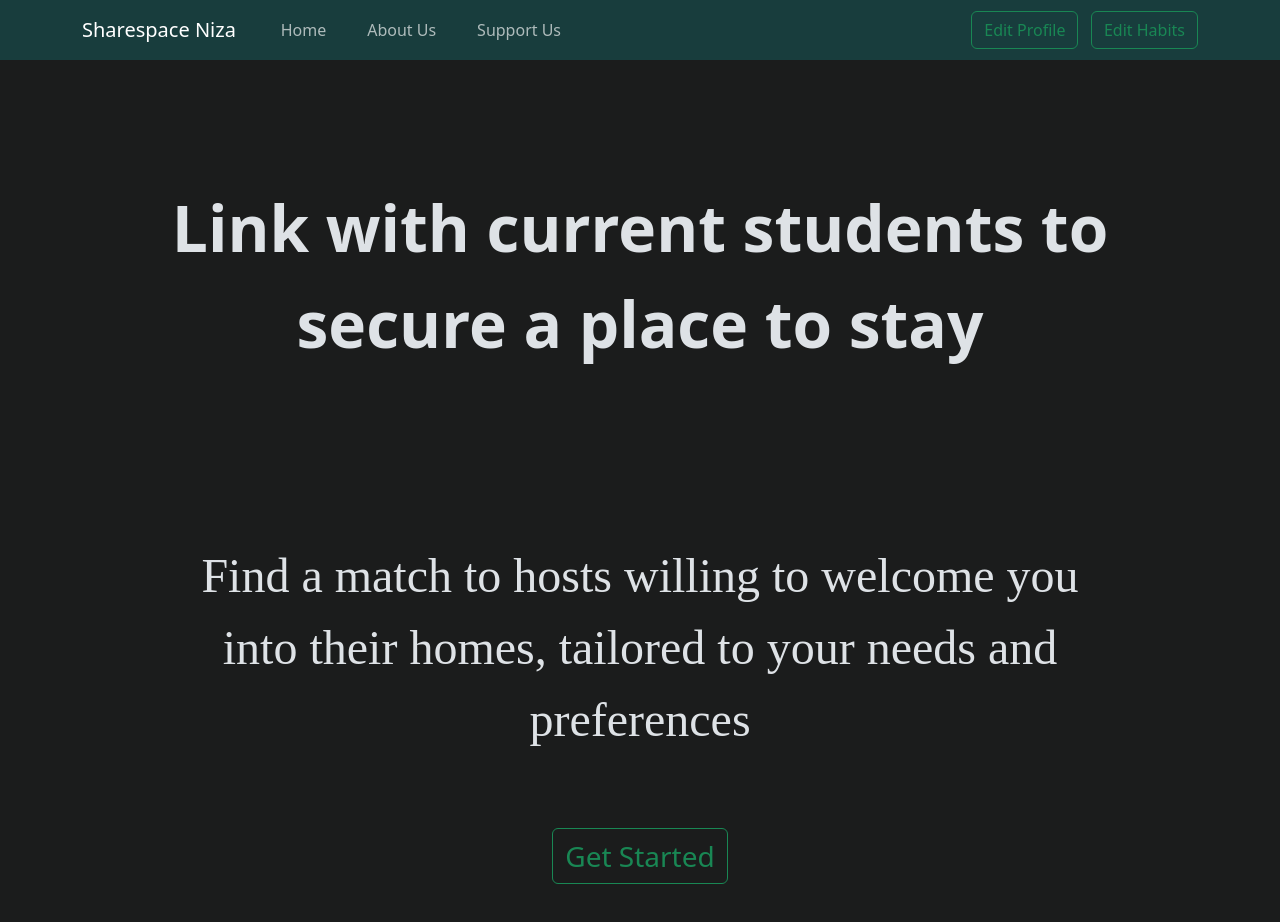
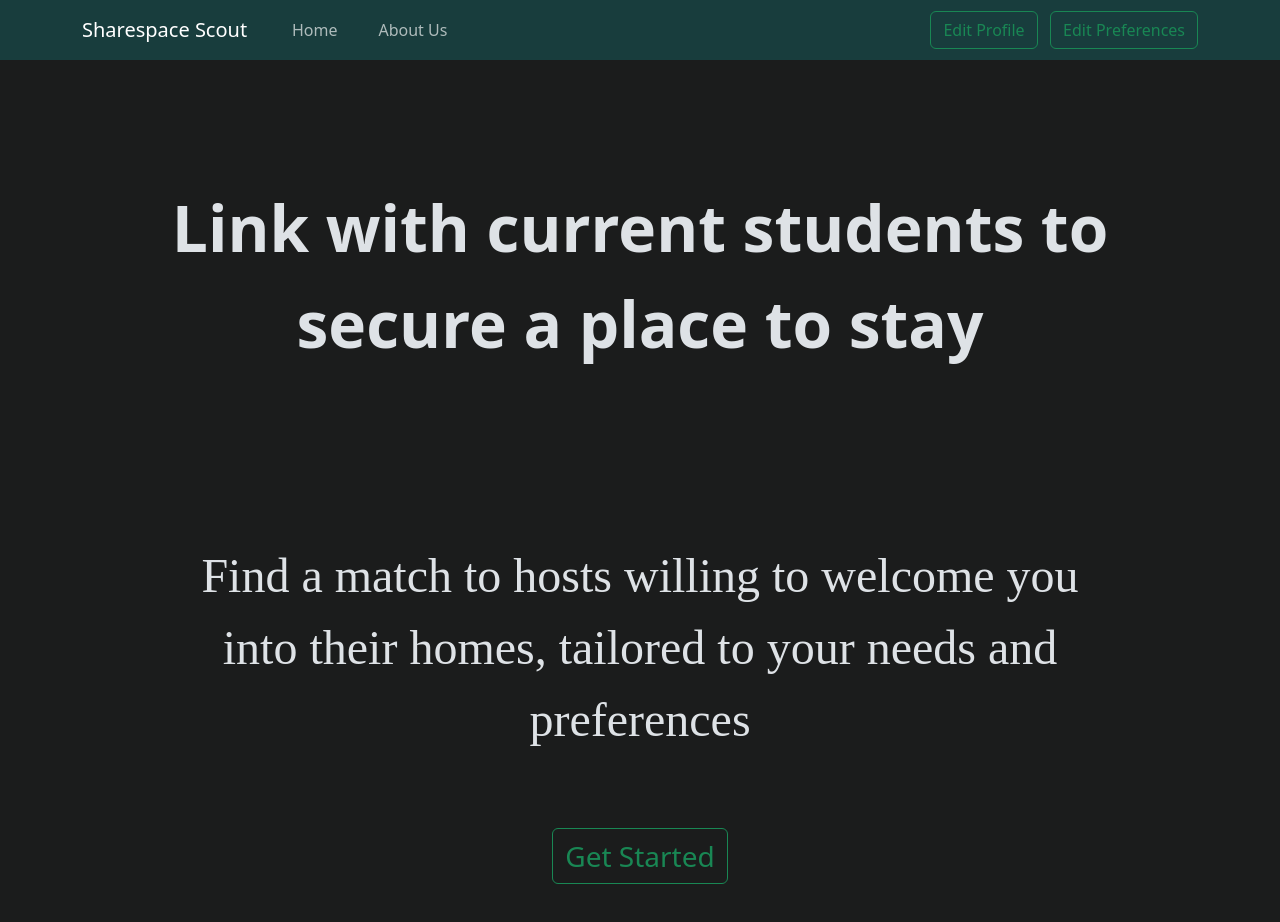
Before and after one commit to shara111/Housing-Hackathon, a Next.js app: page / in a window 1280 px wide. Shown: the top 922 px of the page. Built offline with nearby package versions, Linux system fonts and the light colour scheme.

Commit message:
Updated homepage and about

```diff
--- a/components/MainNavbar.js
+++ b/components/MainNavbar.js
@@ -17,7 +17,7 @@ export default function MainNavbar() {
     <>
       <Navbar expand="lg" style={{ backgroundColor: "#183D3D", padding: "10px" }}>
         <Container fluid className="container">
-          <Navbar.Brand href="#">Sharespace Niza</Navbar.Brand>
+          <Navbar.Brand href="#">Sharespace Scout</Navbar.Brand>
           &nbsp;&nbsp;&nbsp;&nbsp;&nbsp;
           <Navbar.Toggle aria-controls="basic-navbar-nav" />
           <Navbar.Collapse id="bsasic-navbar-nav">
@@ -30,16 +30,16 @@ export default function MainNavbar() {
                 <Nav.Link>About Us</Nav.Link>
               </Link>
               &nbsp; &nbsp;&nbsp;&nbsp;&nbsp;
-              <Link href="/support" passHref legacyBehavior>
+              {/* <Link href="/support" passHref legacyBehavior>
                 <Nav.Link>Support Us</Nav.Link>
-              </Link>
+              </Link> */}
             </Nav>
             <Button href="/profile" variant="outline-success">
               Edit Profile
             </Button>
             &nbsp; &nbsp;
             <Button href="/preferences" variant="outline-success">
-              Edit Habits
+              Edit Preferences
             </Button>
           </Navbar.Collapse>
         </Container>
```
